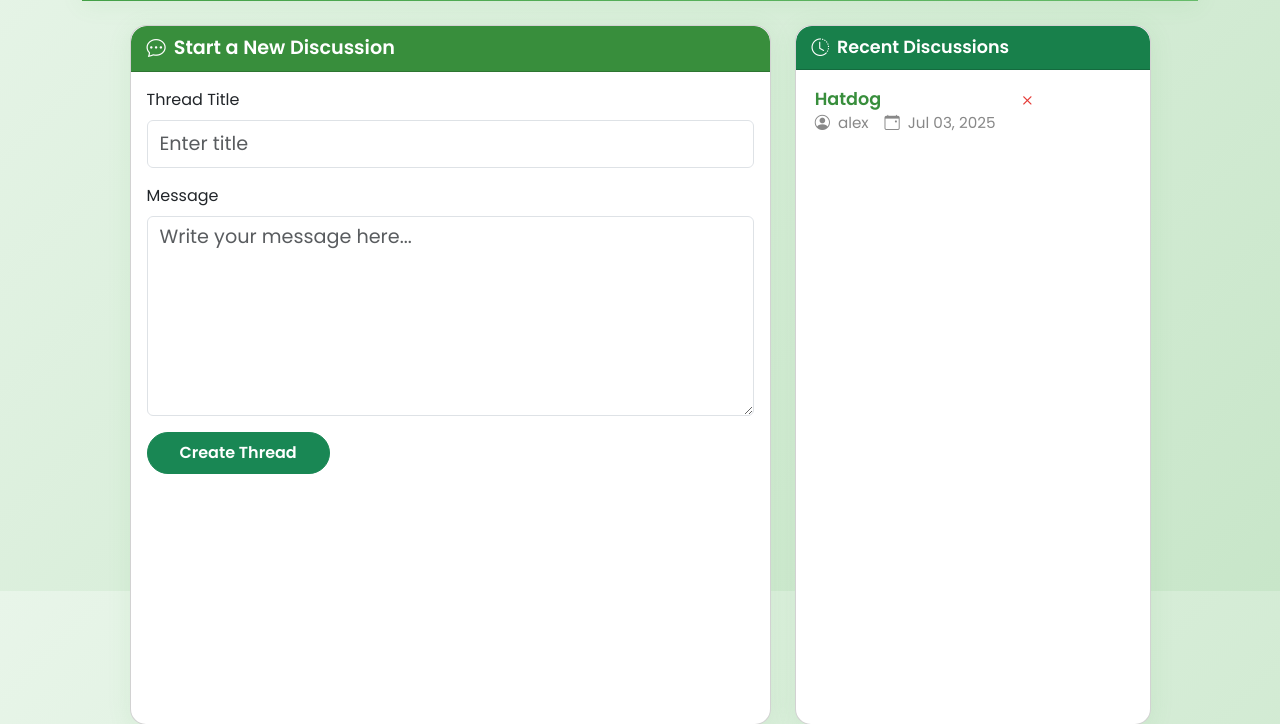
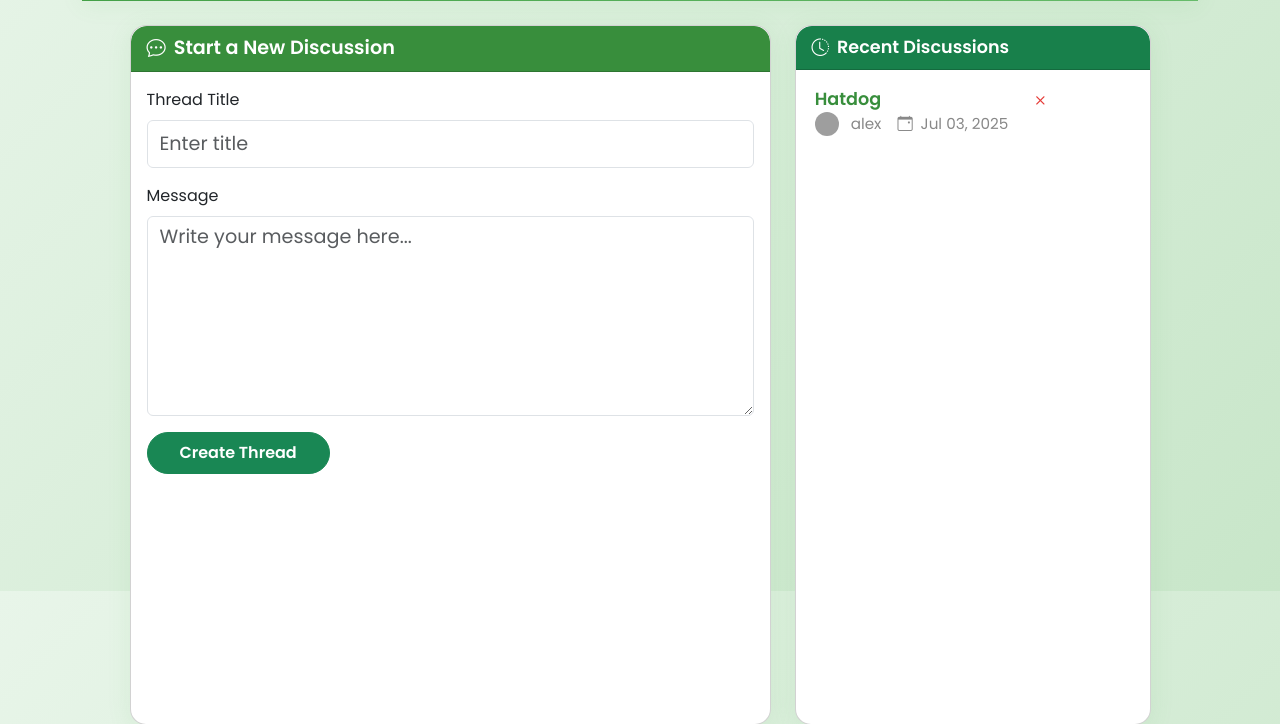
Before and after one commit to AXELAVARIAS/CAPSTONE-Planting-Simulation, a PHP site: page /php/Forum/community.php in a window 1280 px wide. Shown: the part 209-933 px from the top of the page. Run offline with PHP 8.4, Linux system fonts and the light colour scheme; a user stored in the database is signed in; data comes from the database, SQL or seed files in the repository; grey boxes are pictures that could not be loaded.

Commit message:
recent discussion

```diff
--- a/php/Forum/community.php
+++ b/php/Forum/community.php
@@ -9,7 +9,7 @@
 
   include "../connection.php";
 
-  $sql = "SELECT q.question_id, q.title, q.body, q.created_at, u.username
+  $sql = "SELECT q.question_id, q.title, q.body, q.created_at, u.username, u.profile_picture
           FROM questions q
           JOIN users u ON q.user_id = u.user_id
           ORDER BY q.created_at DESC
@@ -220,7 +220,8 @@
                                 <?= htmlspecialchars($row['title']) ?>
                             </a>
                             <div class="discussion-meta">
-                              <i class="bi bi-person-circle"></i> <?= htmlspecialchars($row['username']) ?>
+                              <img src="<?= !empty($row['profile_picture']) ? '../../images/profile_pics/' . htmlspecialchars($row['profile_picture']) : '../../images/clearteenalogo.png' ?>" alt="User Avatar" style="width:24px;height:24px;object-fit:cover;border-radius:50%;margin-right:4px;" onerror="this.onerror=null;this.src='../../images/clearteenalogo.png'">
+                              <span><?= htmlspecialchars($row['username']) ?></span>
                               <i class="bi bi-calendar-event ms-2"></i> <?= date('M d, Y', strtotime($row['created_at'])) ?>
                             </div>
                         </div>
```
